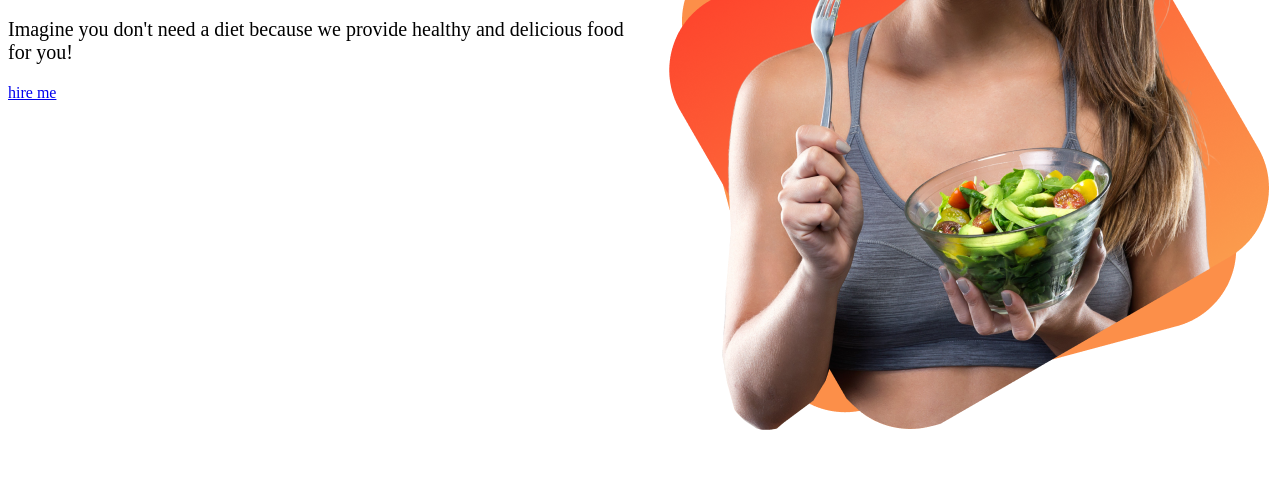
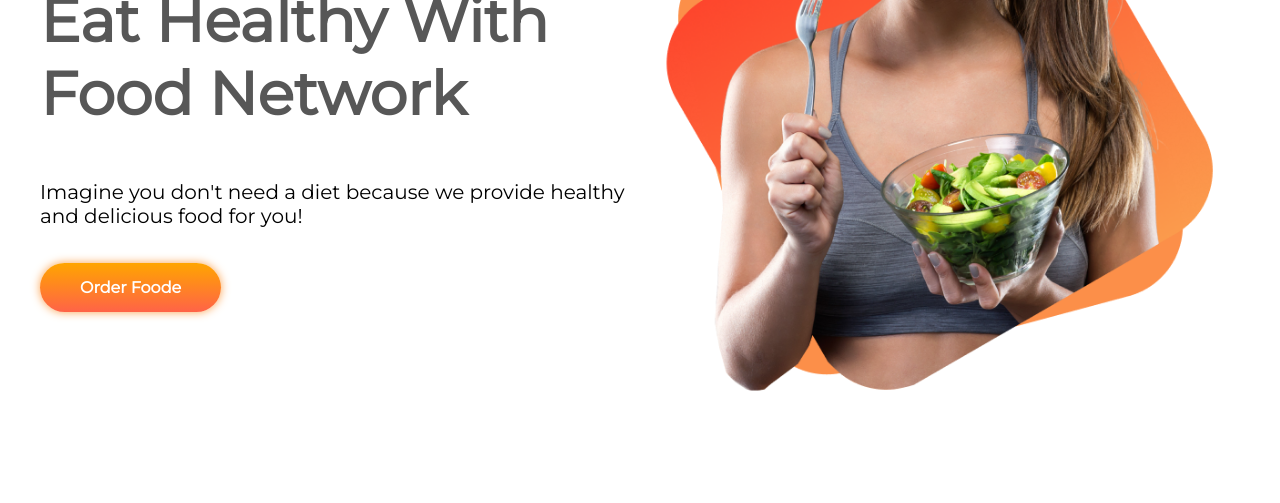
Before and after one commit to mohon63/food-network, a plain HTML site: page index.html in a window 1280 px wide. Shown: the part 297-800 px from the top of the page. Drawn offline with Linux system fonts and the light colour scheme.

Commit message:
Top sectoion done

```diff
--- a/index.html
+++ b/index.html
@@ -6,21 +6,22 @@
     <meta http-equiv="X-UA-Compatible" content="IE=edge">
     <meta name="viewport" content="width=device-width, initial-scale=1.0">
     <title>Document</title>
+    <link href="https://fonts.googleapis.com/css2?family=Montserrat&display=swap" rel="stylesheet">
     <link rel="stylesheet" href="style.css">
 </head>
 
 <body>
-    <section class="flexible-section top-area">
-        <div class="content-area">
+    <section class="flexible-section top-area container">
+        <div class="half-width top-content">
             <h1> <span class="orange-colour">Skip</span> The Diet,
                 Just Eat Healthy
                 With Food Network</h1>
             <p>Imagine you don't need a diet because we provide
                 healthy and delicious food for you!</p>
-            <a class="custom-button" target="_blank" href="https://www.linkedin.com/in/mohon-hossen-8027b5190/">hire
-                me</a>
+            <a class="custom-button" target="_blank" href="https://www.linkedin.com/in/mohon-hossen-8027b5190/">Order
+                Foode</a>
         </div>
-        <div class="content-area">
+        <div class="half-width">
             <img src="images/female/ceo.png" alt="">
         </div>
     </section>
--- a/style.css
+++ b/style.css
@@ -1,18 +1,45 @@
 
+body{
+    font-family: 'Montserrat', sans-serif;
+}
 p{
     font-size: 20px;
 }
 h1{
     font-size: 60px;
     font-weight: bold;
-    color: 575757;
+    color: #575757;
+}
+.container{
+    width: 1200px;
+    margin: 0 auto;
+}
+.top-area p{
+    margin-bottom: 50px;
 }
 .flexible-section{
     display: flex;
 }
-.content-area{
+.half-width{
     width: 50%;
+}
+.top-content {
+    margin-top: 150px;
+}
+.half-width img{
+    max-width: 100%;
+    margin-top: 25px;
 }
 .orange-colour {
     color: orange;
 }
+.custom-button {
+    text-transform: capitalize;
+    text-decoration: none;
+    background-image: linear-gradient(orange, tomato);
+    color: white;
+    font-weight: 700;
+    padding: 15px 40px;
+    border-radius: 35px;
+    box-shadow: #fba24f 0px 0px 10px;
+}
```
